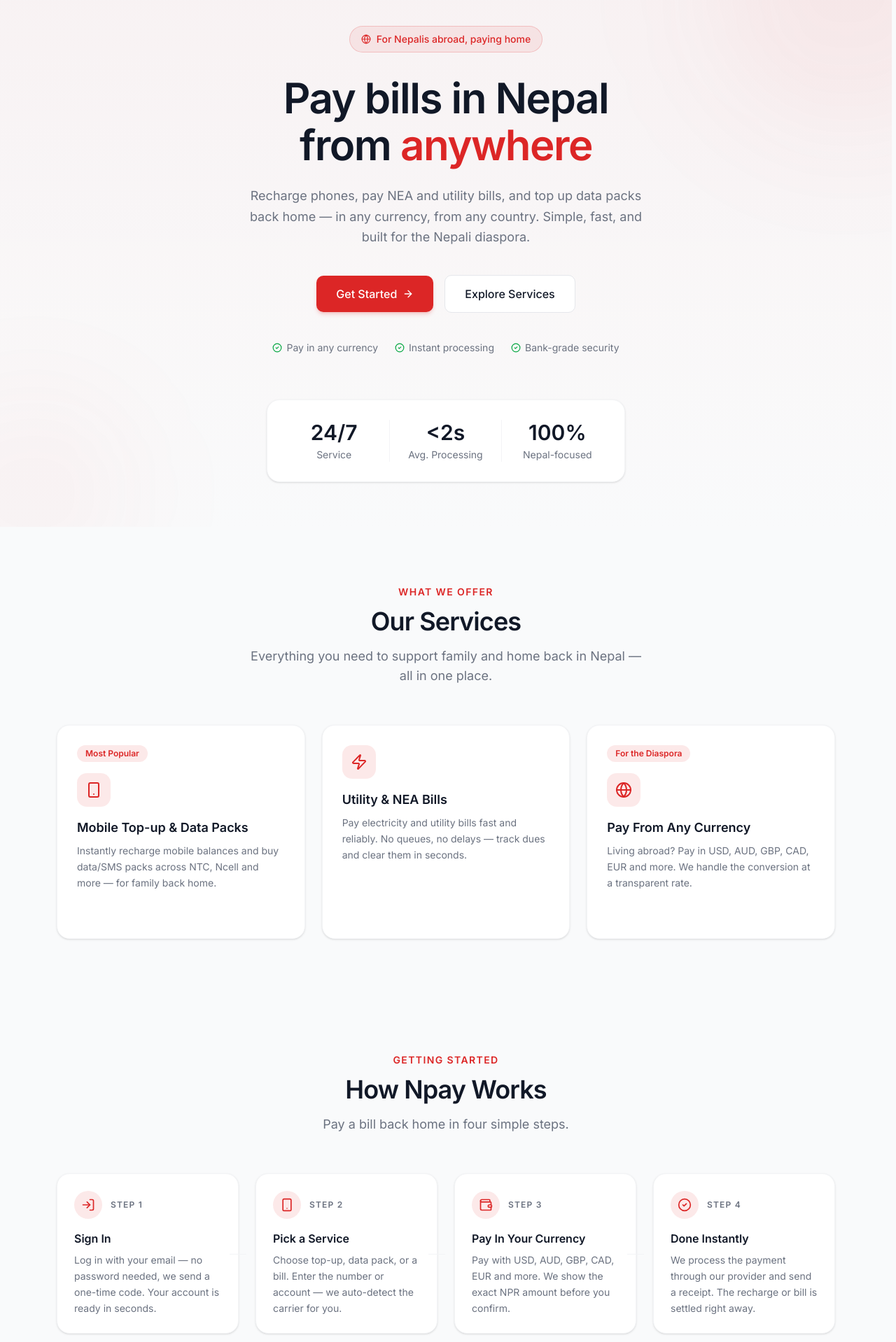
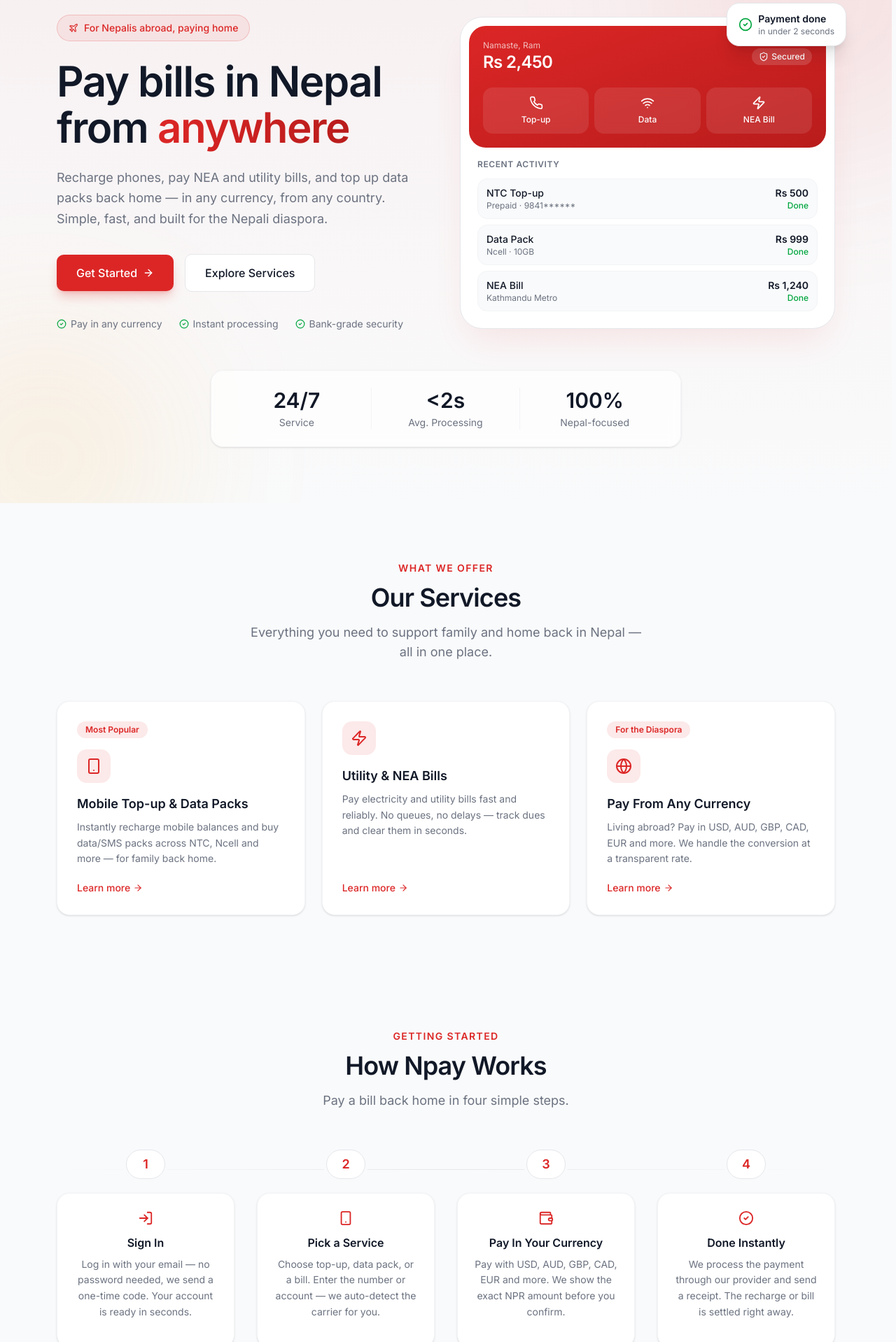
Before and after one commit to Nerotechnp/Npay-frontend, a Next.js app: page / in a window 1280 px wide. Shown: the part 140-2058 px from the top of the page at 70% size. Built offline with nearby package versions, Linux system fonts and the light colour scheme.

Commit message:
feat(home): add Cta component and enhance UI with Reveal animations for features and services

```diff
--- a/app/page.tsx
+++ b/app/page.tsx
@@ -4,6 +4,7 @@
 import { HowItWorksList } from "@/components/HomePage/how-to-use";
 import { Features } from "@/components/HomePage/features";
 import { Faq } from "@/components/HomePage/faq";
+import { Cta } from "@/components/HomePage/cta";
 import { Footer } from "@/components/HomePage/footer";
 
 export default function HomePage() {
@@ -16,6 +17,7 @@
         <HowItWorksList />
         <Features />
         <Faq />
+        <Cta />
       </main>
       <Footer />
     </>
--- /dev/null
+++ b/components/HomePage/cta.tsx
@@ -0,0 +1,48 @@
+import Link from "next/link";
+import { ArrowRight, Heart } from "lucide-react";
+
+export function Cta() {
+  return (
+    <section className="px-4 py-16 sm:px-5 sm:py-20">
+      <div className="relative mx-auto max-w-6xl overflow-hidden rounded-3xl bg-gradient-to-br from-moss to-moss2 px-6 py-14 text-center shadow-xl shadow-moss/20 sm:px-12 sm:py-16">
+        <div
+          aria-hidden="true"
+          className="pointer-events-none absolute -right-16 -top-16 h-64 w-64 rounded-full bg-white/10 blur-2xl"
+        />
+        <div
+          aria-hidden="true"
+          className="pointer-events-none absolute -bottom-20 -left-10 h-64 w-64 rounded-full bg-white/10 blur-2xl"
+        />
+
+        <div className="relative">
+          <span className="mb-4 inline-flex items-center gap-2 rounded-full bg-white/15 px-4 py-1.5 text-sm font-medium text-white">
+            <Heart className="h-4 w-4" /> Support home, from anywhere
+          </span>
+          <h2 className="mx-auto max-w-2xl text-3xl font-bold tracking-tight text-white sm:text-4xl">
+            Ready to send support back home?
+          </h2>
+          <p className="mx-auto mt-4 max-w-xl text-base text-white/80 sm:text-lg">
+            Join Nepalis around the world who pay bills in Nepal in minutes — no
+            queues, no hassle.
+          </p>
+
+          <div className="mt-8 flex flex-col items-center justify-center gap-3 sm:flex-row sm:gap-4">
+            <Link
+              href="/login"
+              className="inline-flex w-full items-center justify-center gap-2 rounded-full bg-white px-7 py-3.5 text-base font-semibold text-moss shadow-lg transition-all hover:-translate-y-0.5 hover:bg-paper hover:shadow-xl sm:w-auto"
+            >
+              Get Started
+              <ArrowRight className="h-4 w-4" />
+            </Link>
+            <Link
+              href="#services"
+              className="inline-flex w-full items-center justify-center gap-2 rounded-full border border-white/40 bg-white/5 px-7 py-3.5 text-base font-semibold text-white transition-all hover:-translate-y-0.5 hover:bg-white/15 sm:w-auto"
+            >
+              See How It Works
+            </Link>
+          </div>
+        </div>
+      </div>
+    </section>
+  );
+}
--- a/components/HomePage/features.tsx
+++ b/components/HomePage/features.tsx
@@ -1,4 +1,5 @@
 import { Shield, Zap, Globe, BarChart3, RefreshCw, Headphones } from "lucide-react";
+import { Reveal } from "@/components/ui/Reveal";
 
 const features = [
   {
@@ -57,11 +58,9 @@
         </div>
 
         <div className="grid gap-6 sm:grid-cols-2 lg:grid-cols-3">
-          {features.map((feature) => (
-            <div
-              key={feature.title}
-              className="group rounded-2xl border border-line bg-white p-6 transition-all hover:border-moss/25 hover:shadow-md"
-            >
+          {features.map((feature, i) => (
+            <Reveal key={feature.title} delay={(i % 3) * 100}>
+              <div className="group h-full rounded-2xl border border-line bg-white p-6 transition-all duration-300 hover:-translate-y-1 hover:border-moss/25 hover:shadow-lg hover:shadow-moss/5">
                 <div className="mb-4 flex h-11 w-11 items-center justify-center rounded-xl bg-moss/10 transition-colors group-hover:bg-moss/15">
                   <feature.icon size={22} className="text-moss" />
                 </div>
@@ -72,6 +71,7 @@
                   {feature.description}
                 </p>
               </div>
+            </Reveal>
           ))}
         </div>
       </div>
--- a/components/HomePage/footer.tsx
+++ b/components/HomePage/footer.tsx
@@ -5,8 +5,8 @@
   return (
     <footer className="border-t border-line bg-white">
       <div className="mx-auto max-w-6xl px-4 py-12 sm:px-5">
-        <div className="grid grid-cols-2 gap-10 md:grid-cols-4">
-          <div className="col-span-2 md:col-span-2">
+        <div className="grid grid-cols-1 gap-10 sm:grid-cols-2 md:grid-cols-4">
+          <div className="col-span-1 sm:col-span-2 md:col-span-2">
             <div className="mb-3 flex items-center gap-2">
               <div className="flex h-8 w-8 items-center justify-center rounded-lg bg-moss text-sm font-bold text-white">
                 N
--- a/components/HomePage/hero.tsx
+++ b/components/HomePage/hero.tsx
@@ -1,5 +1,5 @@
 import Link from "next/link";
-import { ArrowRight, CheckCircle2, Globe } from "lucide-react";
+import { ArrowRight, CheckCircle2, Globe, Phone, Wifi, Zap, ShieldCheck, Plane } from "lucide-react";
 import { Button } from "@/components/ui/Button";
 
 const trustPoints = [
@@ -14,43 +14,59 @@
   { value: "100%", label: "Nepal-focused" },
 ];
 
+const quickActions = [
+  { icon: Phone, label: "Top-up" },
+  { icon: Wifi, label: "Data" },
+  { icon: Zap, label: "NEA Bill" },
+];
+
+const recentActivity = [
+  { name: "NTC Top-up", detail: "Prepaid · 9841******", amount: "Rs 500", status: "Done", tone: "text-green-600" },
+  { name: "Data Pack", detail: "Ncell · 10GB", amount: "Rs 999", status: "Done", tone: "text-green-600" },
+  { name: "NEA Bill", detail: "Kathmandu Metro", amount: "Rs 1,240", status: "Done", tone: "text-green-600" },
+];
+
 export function Hero() {
   return (
-    <section className="relative overflow-hidden bg-gradient-to-b from-moss/[0.04] via-moss/[0.02] to-paper">
+    <section className="relative overflow-hidden bg-gradient-to-b from-moss/[0.05] via-moss/[0.02] to-paper">
       <div
         aria-hidden="true"
-        className="pointer-events-none absolute -top-32 -right-32 h-96 w-96 rounded-full bg-moss/[0.06] blur-[100px]"
+        className="pointer-events-none absolute -top-40 -right-32 h-[28rem] w-[28rem] rounded-full bg-moss/[0.08] blur-[120px]"
       />
       <div
         aria-hidden="true"
-        className="pointer-events-none absolute -bottom-24 -left-24 h-72 w-72 rounded-full bg-moss/[0.04] blur-[80px]"
+        className="pointer-events-none absolute -bottom-32 -left-32 h-96 w-96 rounded-full bg-saffron/[0.10] blur-[100px]"
       />
 
-      <div className="relative mx-auto max-w-6xl px-4 pb-12 pt-14 sm:px-5 sm:pb-16 sm:pt-20 lg:pt-28">
-        <div className="mx-auto max-w-3xl text-center">
-          <div className="mb-8 inline-flex items-center gap-2 rounded-full border border-moss/20 bg-moss/[0.07] px-4 py-2">
-            <Globe className="h-3.5 w-3.5 text-moss" />
+      <div className="relative mx-auto max-w-6xl px-4 pb-16 pt-14 sm:px-5 sm:pb-20 sm:pt-20 lg:pt-24">
+        <div className="grid items-center gap-12 lg:grid-cols-2 lg:gap-10">
+          <div className="text-center lg:text-left">
+            <div className="mb-6 inline-flex items-center gap-2 rounded-full border border-moss/20 bg-moss/[0.07] px-4 py-2">
+              <Plane className="h-3.5 w-3.5 text-moss" />
               <span className="text-sm font-medium text-moss">
                 For Nepalis abroad, paying home
               </span>
             </div>
 
-          <h1 className="mb-6 text-[2.25rem] font-extrabold leading-[1.12] tracking-tight text-ink sm:text-5xl lg:text-6xl">
+            <h1 className="mb-6 text-[2.25rem] font-extrabold leading-[1.1] tracking-tight text-ink sm:text-5xl lg:text-6xl">
               Pay bills in Nepal
-            <br className="hidden sm:block" /> from <span className="text-moss">anywhere</span>
+              <br className="hidden sm:block" /> from{" "}
+              <span className="bg-gradient-to-r from-moss to-moss2 bg-clip-text text-transparent">
+                anywhere
+              </span>
             </h1>
 
-          <p className="mx-auto mb-10 max-w-xl text-base leading-relaxed text-ink-3 sm:text-lg">
+            <p className="mx-auto mb-9 max-w-xl text-base leading-relaxed text-ink-3 sm:text-lg lg:mx-0">
               Recharge phones, pay NEA and utility bills, and top up data packs
               back home — in any currency, from any country. Simple, fast, and
               built for the Nepali diaspora.
             </p>
 
-          <div className="flex flex-col items-stretch gap-3 sm:flex-row sm:items-center sm:justify-center sm:gap-4">
+            <div className="flex flex-col items-stretch gap-3 sm:flex-row sm:items-center sm:justify-center lg:justify-start sm:gap-4">
               <Link href="/login" className="w-full sm:w-auto">
                 <Button
                   size="lg"
-                className="w-full gap-2 rounded-full px-7 shadow-md shadow-moss/20 transition-shadow hover:shadow-lg hover:shadow-moss/25 sm:w-auto"
+                  className="w-full gap-2 rounded-full px-7 shadow-lg shadow-moss/25 transition-all hover:-translate-y-0.5 hover:shadow-xl hover:shadow-moss/30 sm:w-auto"
                 >
                   Get Started
                   <ArrowRight className="h-4 w-4" />
@@ -60,14 +76,14 @@
                 <Button
                   variant="secondary"
                   size="lg"
-                className="w-full rounded-full px-7 sm:w-auto"
+                  className="w-full rounded-full px-7 transition-all hover:-translate-y-0.5 sm:w-auto"
                 >
                   Explore Services
                 </Button>
               </Link>
             </div>
 
-          <div className="mt-10 flex flex-wrap justify-center gap-x-6 gap-y-2">
+            <div className="mt-9 flex flex-wrap justify-center gap-x-6 gap-y-2 lg:justify-start">
               {trustPoints.map((point) => (
                 <div
                   key={point}
@@ -80,8 +96,70 @@
             </div>
           </div>
 
-        <div className="mx-auto mt-16 max-w-lg">
-          <div className="grid grid-cols-3 divide-x divide-line rounded-2xl border border-line bg-white px-4 py-7 shadow-sm">
+          <div className="relative mx-auto mt-12 w-full max-w-sm lg:mt-0 lg:max-w-none">
+            <div className="relative rounded-[2rem] border border-line-2 bg-white p-3 shadow-2xl shadow-moss/10">
+              <div className="rounded-[1.5rem] bg-gradient-to-br from-moss to-moss2 p-5 text-white">
+                <div className="flex items-center justify-between">
+                  <div>
+                    <p className="text-xs text-white/70">Namaste, Ram</p>
+                    <p className="text-2xl font-bold tracking-tight">Rs 2,450</p>
+                  </div>
+                  <span className="inline-flex items-center gap-1 rounded-full bg-white/15 px-2.5 py-1 text-xs font-medium">
+                    <ShieldCheck className="h-3.5 w-3.5" /> Secured
+                  </span>
+                </div>
+
+                <div className="mt-5 grid grid-cols-3 gap-2">
+                  {quickActions.map((action) => (
+                    <div
+                      key={action.label}
+                      className="flex flex-col items-center gap-1.5 rounded-xl bg-white/10 py-3 backdrop-blur"
+                    >
+                      <action.icon className="h-5 w-5" />
+                      <span className="text-xs font-medium">{action.label}</span>
+                    </div>
+                  ))}
+                </div>
+              </div>
+
+              <div className="px-3 pb-3 pt-4">
+                <p className="mb-3 text-xs font-semibold uppercase tracking-wider text-ink-3">
+                  Recent activity
+                </p>
+                <div className="space-y-2">
+                  {recentActivity.map((item) => (
+                    <div
+                      key={item.name}
+                      className="flex items-center justify-between rounded-xl border border-line bg-paper px-3 py-2.5"
+                    >
+                      <div>
+                        <p className="text-sm font-medium text-ink">{item.name}</p>
+                        <p className="text-xs text-ink-3">{item.detail}</p>
+                      </div>
+                      <div className="text-right">
+                        <p className="text-sm font-semibold text-ink">{item.amount}</p>
+                        <p className={`text-xs font-medium ${item.tone}`}>
+                          {item.status}
+                        </p>
+                      </div>
+                    </div>
+                  ))}
+                </div>
+              </div>
+            </div>
+
+            <div className="absolute -right-2 -top-4 flex items-center gap-2 rounded-2xl border border-line-2 bg-white px-4 py-3 shadow-xl sm:-right-4 sm:-top-5">
+              <CheckCircle2 className="h-5 w-5 text-green-600" />
+              <div className="leading-tight">
+                <p className="text-sm font-semibold text-ink">Payment done</p>
+                <p className="text-xs text-ink-3">in under 2 seconds</p>
+              </div>
+            </div>
+          </div>
+        </div>
+
+        <div className="mx-auto mt-14 max-w-2xl">
+          <div className="grid grid-cols-3 divide-x divide-line rounded-2xl border border-line bg-white/70 px-4 py-6 shadow-sm backdrop-blur">
             {stats.map((stat) => (
               <div key={stat.label} className="px-2 text-center">
                 <div className="text-2xl font-bold text-ink sm:text-3xl">
--- a/components/HomePage/how-to-use.tsx
+++ b/components/HomePage/how-to-use.tsx
@@ -1,4 +1,5 @@
 import { LogIn, Wallet, Smartphone, CheckCircle2 } from "lucide-react";
+import { Reveal } from "@/components/ui/Reveal";
 
 const steps = [
   {
@@ -43,36 +44,31 @@
           </p>
         </div>
 
-        <div className="grid gap-6 sm:grid-cols-2 lg:grid-cols-4">
+        <div className="relative">
+          <div
+            aria-hidden="true"
+            className="absolute left-0 right-0 top-7 hidden h-px bg-gradient-to-r from-transparent via-line-2 to-transparent lg:block"
+          />
+          <div className="grid gap-8 sm:grid-cols-2 lg:grid-cols-4">
             {steps.map((step, index) => (
-            <div
-              key={step.title}
-              className="relative rounded-2xl border border-line bg-white p-6 shadow-sm"
-            >
-              <div className="mb-4 flex items-center gap-3">
-                <div className="flex h-10 w-10 items-center justify-center rounded-full bg-moss/10">
-                  <step.icon size={20} className="text-moss" />
+              <Reveal key={step.title} delay={index * 100}>
+                <div className="relative flex h-full flex-col items-center text-center">
+                  <div className="relative z-10 mb-5 flex h-14 w-14 items-center justify-center rounded-full border border-line-2 bg-white text-lg font-bold text-moss shadow-sm ring-4 ring-paper">
+                    {index + 1}
                   </div>
-                <span className="text-xs font-semibold uppercase tracking-widest text-ink-3">
-                  Step {index + 1}
-                </span>
-              </div>
-
+                  <div className="flex flex-col items-center rounded-2xl border border-line bg-white p-6 shadow-sm transition-all duration-300 hover:-translate-y-1 hover:shadow-md h-full">
+                    <step.icon size={22} className="mb-3 text-moss" />
                     <h3 className="mb-2 text-base font-semibold text-ink">
                       {step.title}
                     </h3>
                     <p className="text-sm leading-relaxed text-ink-3">
                       {step.description}
                     </p>
-
-              {index < steps.length - 1 && (
-                <div
-                  aria-hidden="true"
-                  className="absolute -right-3 top-1/2 hidden h-px w-6 bg-line lg:block"
-                />
-              )}
                   </div>
+                </div>
+              </Reveal>
             ))}
+          </div>
         </div>
       </div>
     </section>
--- a/components/HomePage/service-list.tsx
+++ b/components/HomePage/service-list.tsx
@@ -1,6 +1,7 @@
 import { Smartphone, Zap, Globe } from "lucide-react";
 import Link from "next/link";
 import { ArrowRight } from "lucide-react";
+import { Reveal } from "@/components/ui/Reveal";
 
 const services = [
   {
@@ -47,18 +48,16 @@
         </div>
 
         <div className="grid gap-6 sm:grid-cols-3">
-          {services.map((service) => (
-            <div
-              key={service.title}
-              className="group relative flex flex-col rounded-2xl border border-line bg-white p-7 shadow-sm transition-all hover:border-moss/30 hover:shadow-md"
-            >
+          {services.map((service, i) => (
+            <Reveal key={service.title} delay={i * 100}>
+              <div className="group flex h-full flex-col rounded-2xl border border-line bg-white p-7 shadow-sm transition-all duration-300 hover:-translate-y-1.5 hover:border-moss/30 hover:shadow-xl hover:shadow-moss/5">
                 {service.badge && (
                   <span className="mb-4 inline-flex w-fit rounded-full bg-moss/10 px-3 py-1 text-xs font-semibold text-moss">
                     {service.badge}
                   </span>
                 )}
 
-              <div className="mb-4 flex h-12 w-12 items-center justify-center rounded-xl bg-moss/10">
+                <div className="mb-4 flex h-12 w-12 items-center justify-center rounded-xl bg-moss/10 transition-colors group-hover:bg-moss/15">
                   <service.icon size={24} className="text-moss" />
                 </div>
 
@@ -71,11 +70,13 @@
 
                 <Link
                   href={service.href}
-                className="mt-5 flex items-center gap-1 text-sm font-medium text-moss opacity-100 transition-opacity group-hover:opacity-100 sm:opacity-0 sm:group-hover:opacity-100"
+                  className="mt-5 flex w-fit items-center gap-1 text-sm font-medium text-moss"
                 >
-                Learn more <ArrowRight className="h-3.5 w-3.5" />
+                  Learn more
+                  <ArrowRight className="h-3.5 w-3.5 transition-transform group-hover:translate-x-1" />
                 </Link>
               </div>
+            </Reveal>
           ))}
         </div>
       </div>
--- /dev/null
+++ b/components/ui/Reveal.tsx
@@ -0,0 +1,46 @@
+"use client";
+
+import { useEffect, useRef, useState, type ReactNode } from "react";
+
+interface RevealProps {
+  children: ReactNode;
+  delay?: number;
+  className?: string;
+  as?: "div" | "li" | "section";
+}
+
+export function Reveal({ children, delay = 0, className = "", as = "div" }: RevealProps) {
+  const ref = useRef<HTMLElement>(null);
+  const [shown, setShown] = useState(false);
+
+  useEffect(() => {
+    const el = ref.current;
+    if (!el) return;
+    const observer = new IntersectionObserver(
+      (entries) => {
+        for (const entry of entries) {
+          if (entry.isIntersecting) {
+            setShown(true);
+            observer.disconnect();
+          }
+        }
+      },
+      { threshold: 0.15, rootMargin: "0px 0px -40px 0px" }
+    );
+    observer.observe(el);
+    return () => observer.disconnect();
+  }, []);
+
+  const Tag = as as "div";
+  return (
+    <Tag
+      ref={ref as React.Ref<HTMLDivElement>}
+      style={{ transitionDelay: `${delay}ms` }}
+      className={`transition-all duration-700 ease-out motion-reduce:transition-none ${
+        shown ? "opacity-100 translate-y-0 blur-0" : "opacity-0 translate-y-6 blur-[2px]"
+      } ${className}`}
+    >
+      {children}
+    </Tag>
+  );
+}
--- a/middleware.ts
+++ b/proxy.ts
@@ -3,7 +3,7 @@
 
 const PROTECTED_PREFIXES = ["/dashboard", "/services", "/transactions", "/profile", "/admin"];
 
-export function middleware(request: NextRequest) {
+export function proxy(request: NextRequest) {
   const token = request.cookies.get("token");
   const path = request.nextUrl.pathname;
 
```
Lines whose indentation alone changed are shown as unchanged.
